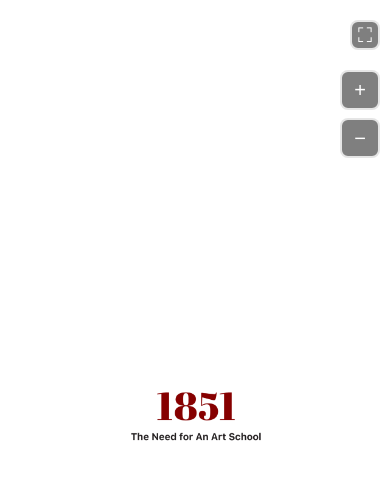
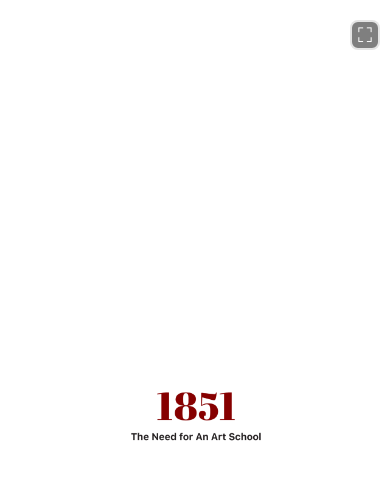
Before and after one commit to microzoneanddev/tablet1, a plain HTML site: page index.html in a window 390 px wide. Drawn offline with Linux system fonts and the light colour scheme.

Commit message:
Add files via upload

```diff
--- a/index.html
+++ b/index.html
@@ -134,70 +134,6 @@
   .fullscreen-btn.hidden {
     opacity: 0;
     pointer-events: none;
-  }
-
-  .zoom-controls {
-    position: fixed;
-    top: 60px;
-    right: 10px;
-    display: flex;
-    flex-direction: column;
-    gap: 5px;
-    z-index: 100;
-  }
-
-  .zoom-btn {
-    width: 30px;
-    height: 30px;
-    background-color: rgba(0, 0, 0, 0.5);
-    border: 2px solid rgba(255, 255, 255, 0.8);
-    border-radius: 8px;
-    cursor: pointer;
-    display: flex;
-    align-items: center;
-    justify-content: center;
-    font-size: 24px;
-    color: white;
-    transition: all 0.3s ease;
-    backdrop-filter: blur(5px);
-  }
-
-  .zoom-btn:hover {
-    background-color: rgba(0, 0, 0, 0.7);
-    transform: scale(1.1);
-  }
-
-  .zoom-btn:active {
-    transform: scale(0.95);
-  }
-
-  .zoom-btn.hidden {
-    opacity: 0;
-    pointer-events: none;
-  }
-
-  /* Smaller zoom buttons on mobile */
-  @media (max-width: 768px) {
-    .zoom-controls {
-      top: 70px;
-      right: 10px;
-      gap: 8px;
-    }
-
-    .zoom-btn {
-      width: 40px;
-      height: 40px;
-      font-size: 20px;
-    }
-  }
-
-  /* Zoom container for slides */
-  .slide-zoom-container {
-    position: absolute;
-    width: 100%;
-    height: 100%;
-    overflow: hidden;
-    transition: transform 0.3s ease;
   }
 
   /* --- FULLSCREEN & ZOOM CONTROLS END --- */
```
